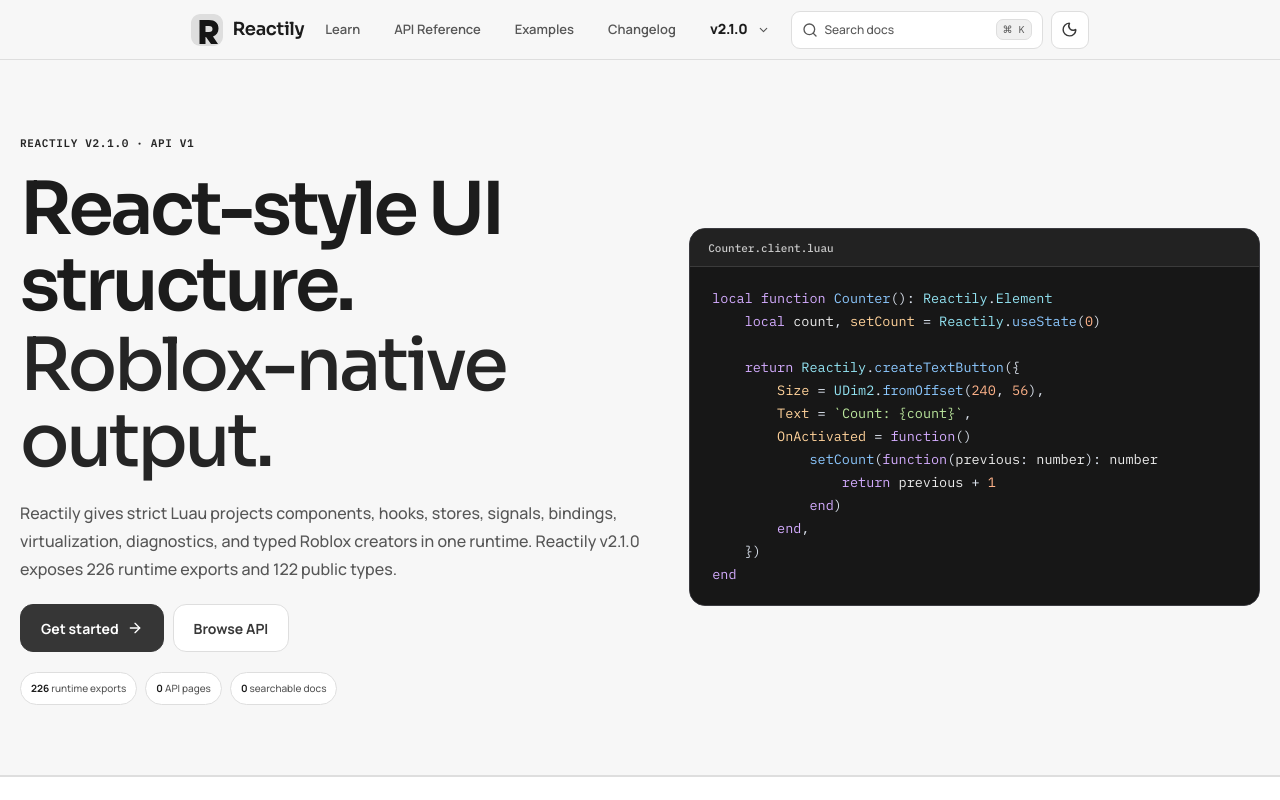
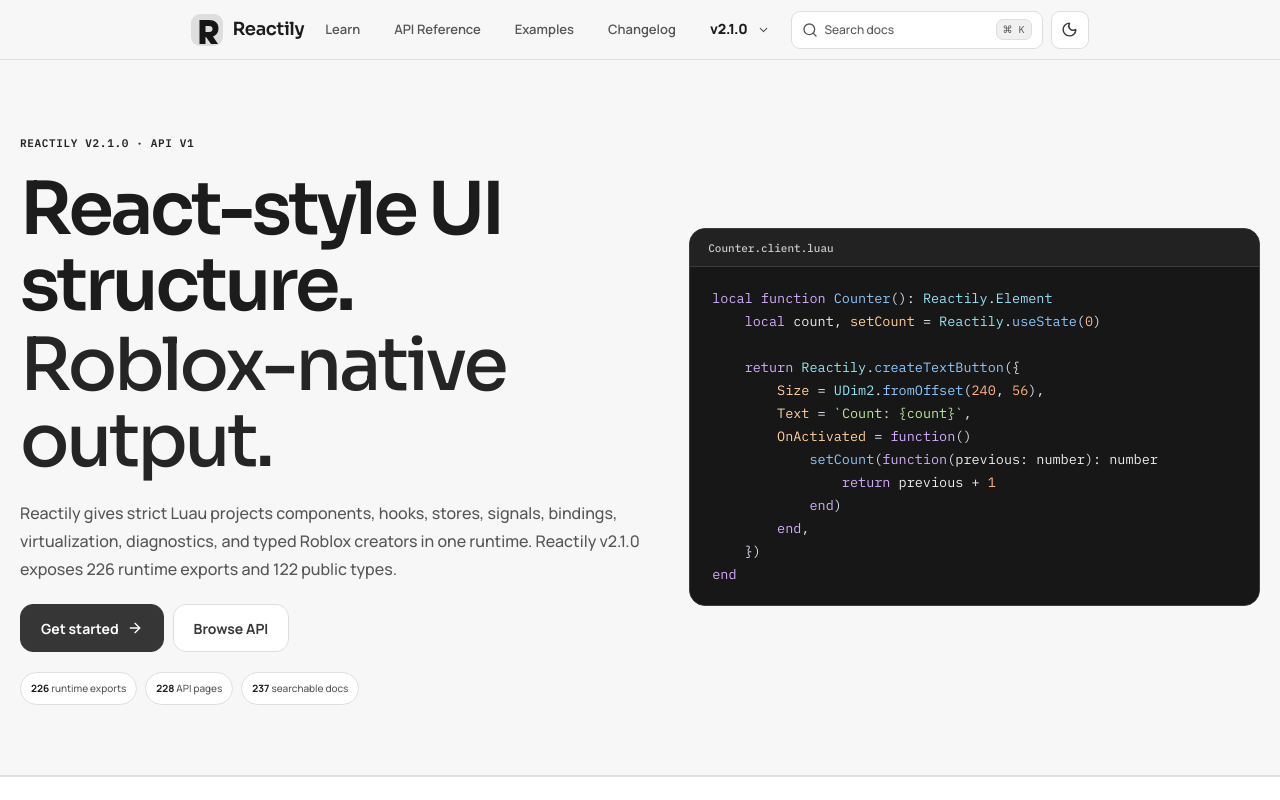
Before and after one commit to lily-studios/Reactily, a React (Vite) app in the folder reactily-website/: page / in a window 1280 px wide. Shown: the top 800 px of the page. Built offline with nearby package versions, Linux system fonts and the light colour scheme; no server answers.

Commit message:
fix(docs): keep homepage consistent across versions and restore code example

```diff
--- a/reactily-website/src/pages/HomePage.tsx
+++ b/reactily-website/src/pages/HomePage.tsx
@@ -1,9 +1,8 @@
 import { ArrowRight } from "lucide-react";
-import { DeprecatedVersionNotice } from "../components/DeprecatedVersionNotice";
 import { Link } from "react-router";
 import { useVersionedDocs } from "../lib/versioned-docs";
+import { docs, apiDocs } from "../lib/docs";
 import { reactilyRuntime } from "../lib/runtime";
-import { highestNumberedReleaseTag, isSupersededRelease } from "../lib/release-lifecycle";
 import { HighlightedCode } from "../components/MarkdownArticle";
 
 function LuauTerminal() {
@@ -32,41 +31,36 @@
 }
 
 export function HomePage() {
-  const { tag, docs, releases, path } = useVersionedDocs();
-  const highestTag = highestNumberedReleaseTag(releases.filter((release) => release.channel === "stable").map((release) => release.tag));
-  const outdatedVersion = tag !== null && isSupersededRelease(tag, highestTag);
-  const apiDocs = docs.filter((doc) => doc.sourcePath.startsWith("api/"));
+  const { path } = useVersionedDocs();
   return (
     <main>
-      {outdatedVersion && tag && highestTag ? (
-        <DeprecatedVersionNotice currentVersion={tag} latestVersion={highestTag} context="home" />
-      ) : null}
       <section className="heroSection">
         <div className="container heroLayout">
           <div className="heroCopy">
             <span className="sectionEyebrow">
-              Reactily {tag ?? `v${reactilyRuntime.version}`} · {tag ? "Release documentation" : `API v${reactilyRuntime.apiVersion}`}
+              Reactily v{reactilyRuntime.version} · API v{reactilyRuntime.apiVersion}
             </span>
             <h1>React-style UI structure.<span>Roblox-native output.</span></h1>
             <p>
               Reactily gives strict Luau projects components, hooks, stores,
               signals, bindings, virtualization, diagnostics, and typed Roblox
-              creators in one runtime. {tag ? `You are viewing documentation and public APIs from the ${tag} release.` : `Reactily v${reactilyRuntime.version} exposes ${reactilyRuntime.apiExportCount} runtime exports and ${reactilyRuntime.apiTypeCount} public types.`}
+              creators in one runtime. Reactily v{reactilyRuntime.version} exposes{" "}
+              {reactilyRuntime.apiExportCount} runtime exports and {reactilyRuntime.apiTypeCount} public types.
             </p>
             <div className="heroActions">
-              <Link className="button primaryButton" to={path(tag ? "/docs/intro" : "/docs/getting-started")}>
+              <Link className="button primaryButton" to={path("/docs/intro")}>
                 Get started <ArrowRight size={16} />
               </Link>
               <Link className="button secondaryButton" to={path("/api")}>Browse API</Link>
             </div>
             <div className="heroFacts" aria-label="Reactily facts">
-              <span><strong>{tag ? apiDocs.length : reactilyRuntime.apiExportCount}</strong> {tag ? "archived API pages" : "runtime exports"}</span>
+              <span><strong>{reactilyRuntime.apiExportCount}</strong> runtime exports</span>
               <span><strong>{apiDocs.length}</strong> API pages</span>
               <span><strong>{docs.length}</strong> searchable docs</span>
             </div>
           </div>
           <div className="heroVisualColumn">
-            {!tag ? <LuauTerminal /> : <div className="versionDocsMessage">Documentation for <strong>{tag}</strong> is loaded from its original release. Examples may differ from the current package.</div>}
+            <LuauTerminal />
           </div>
         </div>
       </section>
```
